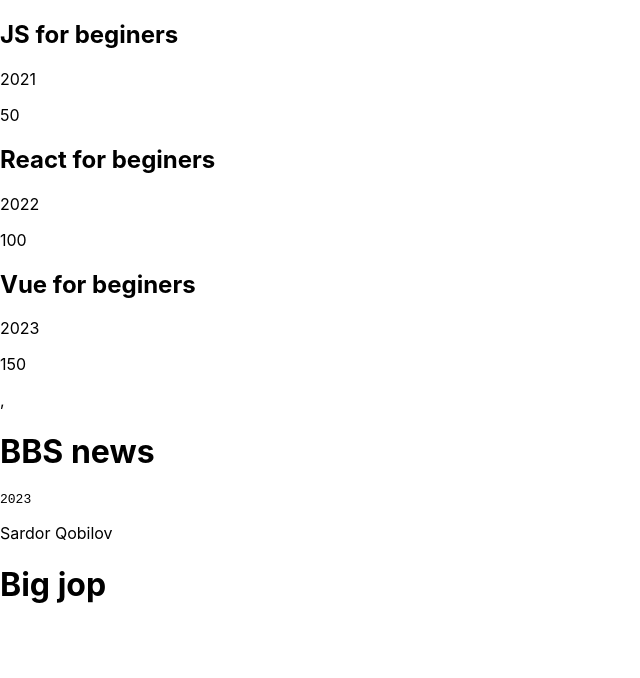
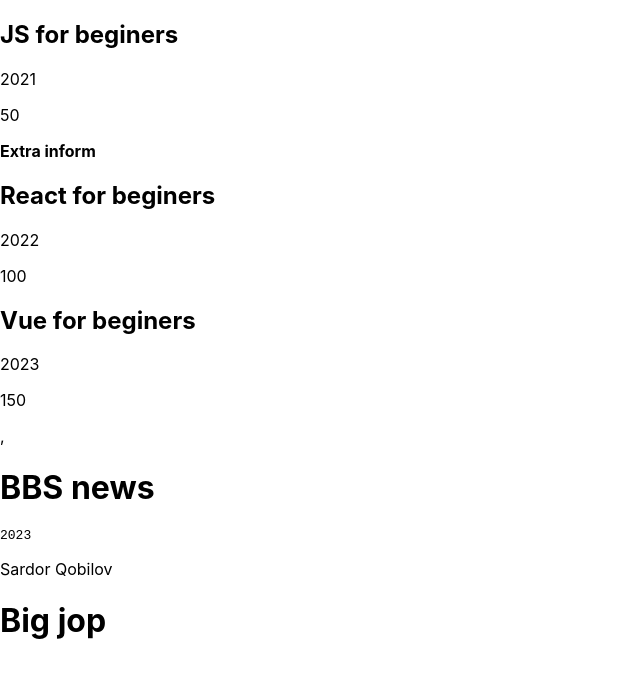
Before and after one commit to QobilovSardor/React-lesson, a React (Create React App) app: page / in a window 1280 px wide. Shown: the top 678 px of the page, without its empty margins (0-640 px from the left). Built offline with nearby package versions, Linux system fonts and the light colour scheme.

Commit message:
New jsx code

```diff
--- a/src/Amaliyot.js
+++ b/src/Amaliyot.js
@@ -22,3 +22,6 @@ const Amaliyot = () => {
   )
 }
 export default Amaliyot
+
+
+// code convengshin
--- a/src/index.js
+++ b/src/index.js
@@ -4,12 +4,13 @@ import './index.css';
 import Amaliyot from './Amaliyot'
 // import App from './App';
 
-const Book = ({name, year, price}) => {
+const Book = ({name, year, price, children}) => {
   return (
     <div>
-      <h2>{name}</h2>
+      <h2>{(name) ? <span>{name}</span> : 'Default book'}</h2>
       <p>{year}</p>
       <p>{price}</p>
+      <b>{children}</b>
     </div>
   )
 }
@@ -17,7 +18,9 @@ const Book = ({name, year, price}) => {
 const App = () => {
   return (
     <div>
-      <Book name='JS for beginers' year='2021' price='50' />
+      <Book name='JS for beginers' year='2021' price='50'>
+        Extra inform
+      </Book>
       <Book name='React for beginers' year='2022' price='100' />
       <Book name='Vue for beginers' year='2023' price='150' />
     </div>
@@ -29,5 +32,5 @@ root.render(
   <React.StrictMode>
     <App />,
     <Amaliyot />
-  </React.StrictMode>,
+  </React.StrictMode>
 );
```
